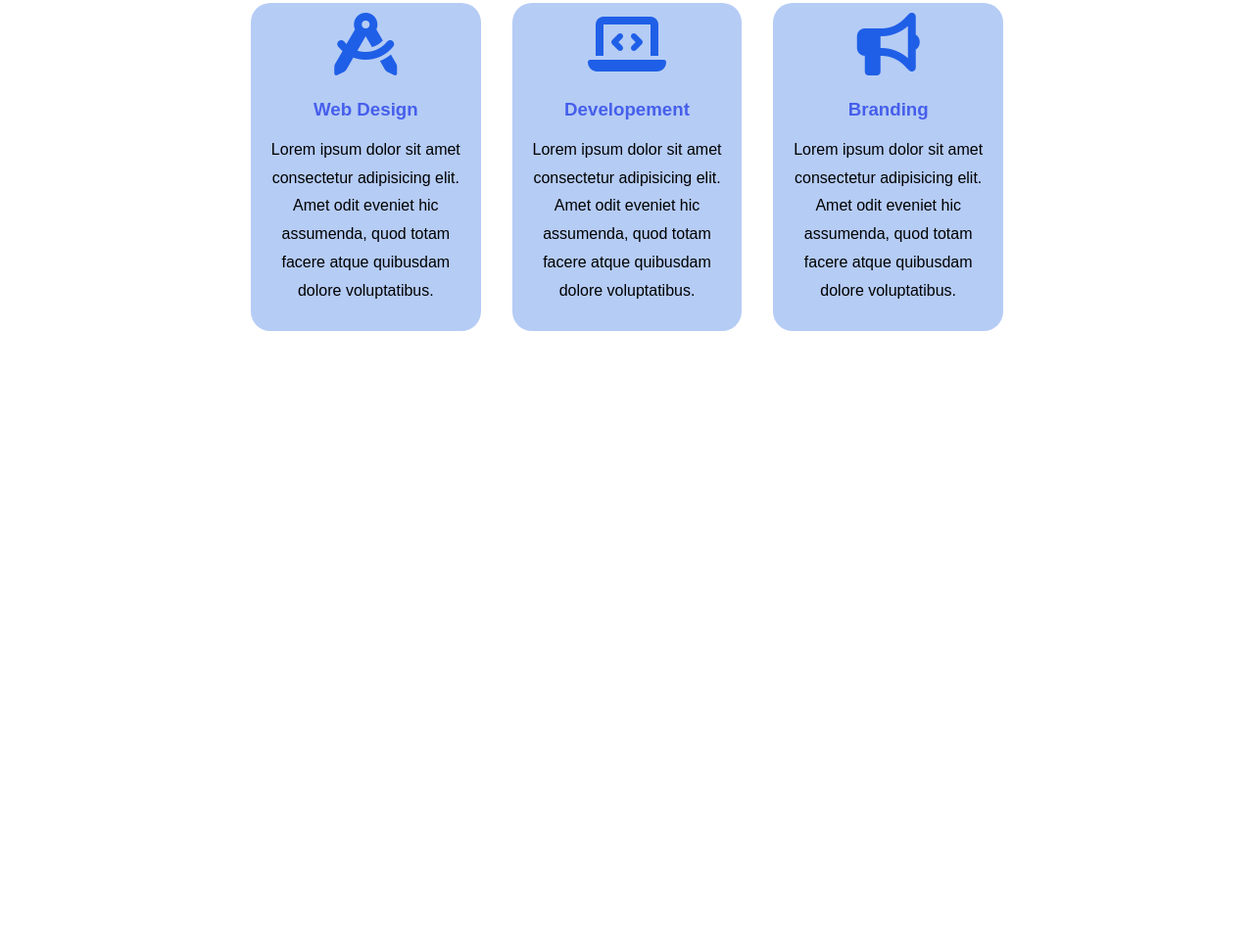
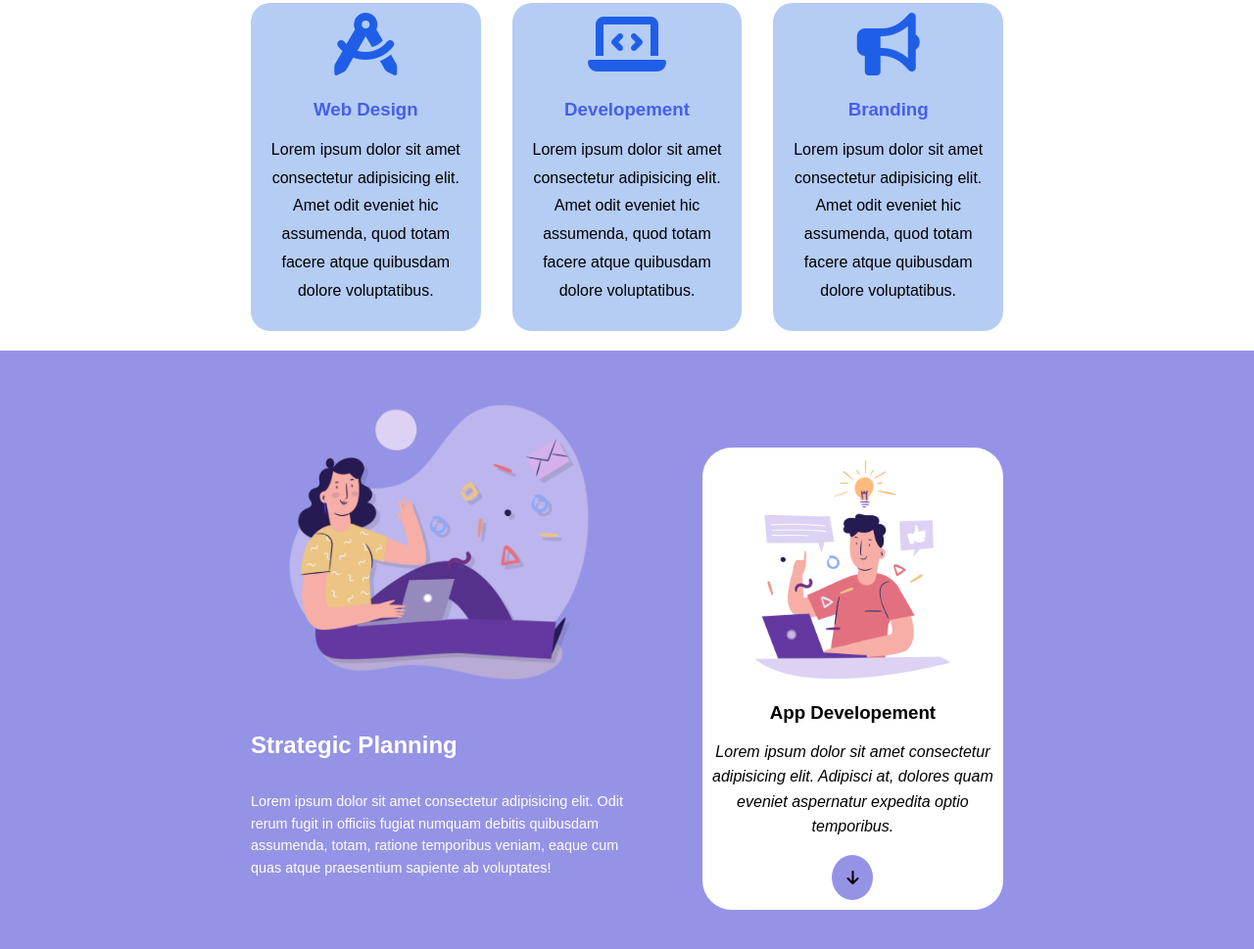
Before and after one commit to EliaMagris/htmlcss-responsive-layout, a plain HTML site: page index.html in a window 1280 px wide. Shown: the part 432-1401 px from the top of the page at 98% size. Before the commit the page ends 800 px from the top, so only its background shows below. Drawn offline with Linux system fonts and the light colour scheme.

Commit message:
fine seconda parte main

```diff
--- a/assets/css/style.css
+++ b/assets/css/style.css
@@ -22,6 +22,10 @@ main{
 .container-main{
     width: 90%;
     margin: auto;
+}
+
+.align-center{
+    text-align: center;
 }
 
 .container-main img{
@@ -85,6 +89,46 @@ main{
     font-size: 4rem;
     margin-bottom: 1.5rem;
 }
+
+/* inizio strategic planning */
+
+.strategic-planning{
+    color: white;
+    padding-top: 50px;
+}
+
+.strategic-planning p{
+    font-size: 0.9rem;
+    margin: 2rem 0;
+    line-height: 1.4rem;
+}
+
+.strategic-planning h2{
+    margin: 3rem 0 2rem 0;
+}
+
+.app-developement{
+    background-color: white;
+    border-radius: 30px;
+    padding: 10px;
+}
+
+.app-developement p{
+    font-style: italic;
+    margin: 1rem 0;
+    line-height: 1.6rem;
+}
+
+.app-developement h3{
+    margin-top: 1rem ;
+}
+
+.download-button i{
+    background-color: rgb(149,147,230);
+    padding: 15px;
+    border-radius: 100%;
+}
+
 
 @media screen and (max-width: 768px){
     .nav-list{
@@ -156,6 +200,28 @@ main{
         flex-basis: calc(100% / 3.2);
     }
 
+    /* inizio seconda parte del main */
+
+    .planning{
+        display: flex;
+        align-items: end;
+        justify-content: space-between;
+    }
+
+    .strategic-planning img{
+        text-align: left;
+    }
+
+    .strategic-planning{
+        flex-basis: 50%;
+    }
+
+    .app-developement{
+        flex-basis: 40%;
+    }
+
+
+
 }
 
 @media  screen and (min-width: 426px) and (max-width: 768px) {
--- a/index.html
+++ b/index.html
@@ -90,6 +90,24 @@
           </div>
         </div>
       </div>
+
+      <!-- FINE PRIMA PARTE -->
+
+      <section style="background-color: rgb(149,147,230); padding-bottom: 40px;">
+        <div class="container-main planning">
+             <div class="strategic-planning">
+                <div class="align-center"><img src="assets/img/planning1.png" alt=""></div>
+                <h2>Strategic Planning</h2>
+                <p>Lorem ipsum dolor sit amet consectetur adipisicing elit. Odit rerum fugit in officiis fugiat numquam debitis quibusdam assumenda, totam, ratione temporibus veniam, eaque cum quas atque praesentium sapiente ab voluptates!</p>
+             </div>
+             <div class="app-developement align-center">
+                <img src="assets/img/planning2.png" alt="">
+                <h3>App Developement</h3>
+                <p>Lorem ipsum dolor sit amet consectetur adipisicing elit. Adipisci at, dolores quam eveniet aspernatur expedita optio temporibus.</p>
+                <div class="download-button"><i class="fa-solid fa-arrow-down"></i></div>
+             </div>
+        </div>
+      </section>
     </main>
   </body>
 </html>
```
